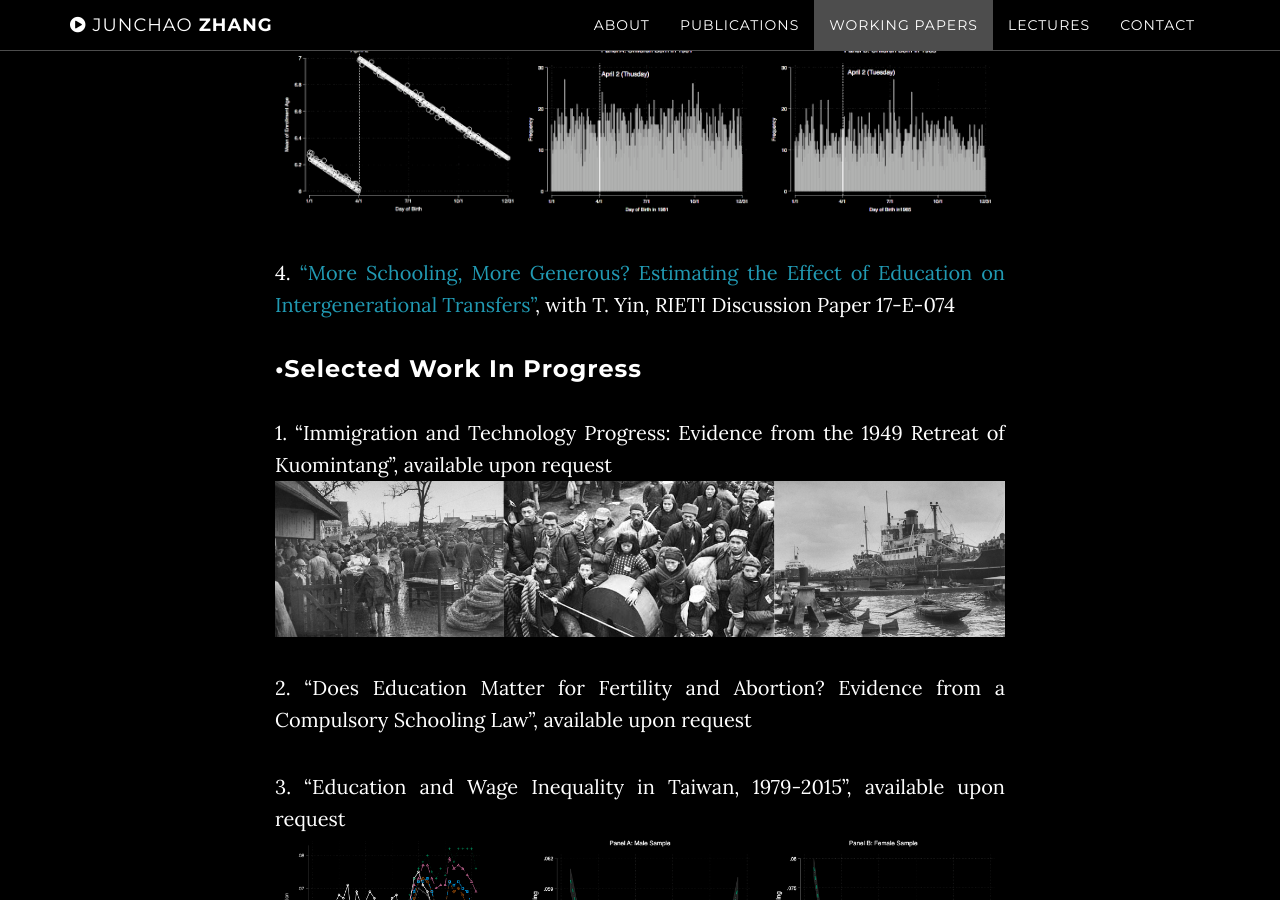
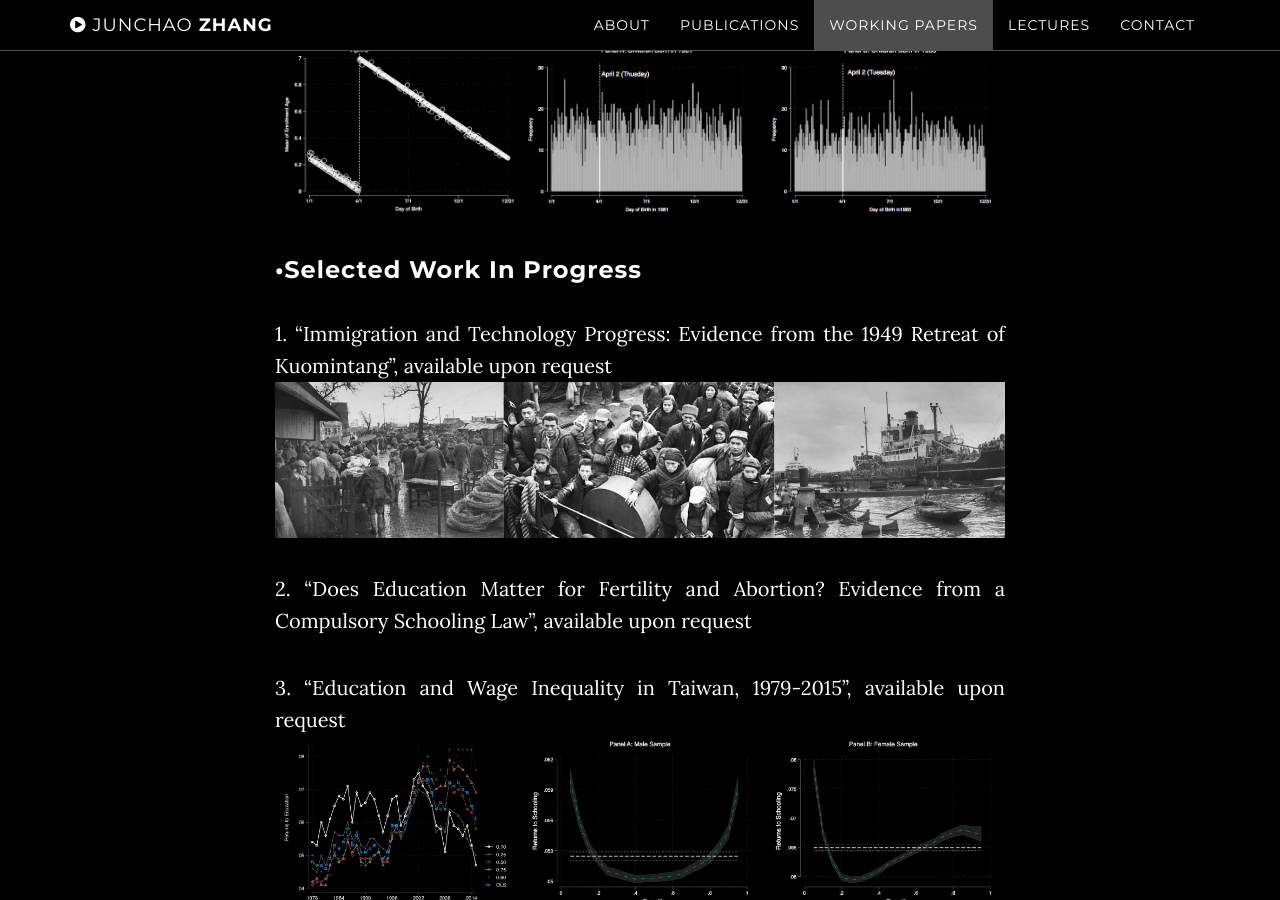
Before and after one commit to ztempest0218/ztempest0218.github.io, a Jekyll site: the page built from index.html, in a window 1280 px wide and 900 px high, scrolled down 2978 px. Built offline with Jekyll 4.4.1, drawn with Linux system fonts in a browser that asks for light colours.

Commit message:
Update workingpapers.html

```diff
--- a/_includes/workingpapers.html
+++ b/_includes/workingpapers.html
@@ -12,7 +12,6 @@
 <p>3. “Estimating Average Treatment Benefits of Delayed Primary School Enrollment: Regression Discontinuity Evidence from Japan”, available upon request<br />
 <img src="/img/enrollment.jpg" width=100% oncontextmenu="return false;" ondragstart="return false;">
 </p>
-<p>4. <a href="https://papers.ssrn.com/sol3/papers.cfm?abstract_id=3150212">“More Schooling, More Generous? Estimating the Effect of Education on Intergenerational Transfers”</a>, with T. Yin, RIETI Discussion Paper 17-E-074</p>
 
 <h3 align="left">•Selected Work in Progress</h3>
 <p>1. “Immigration and Technology Progress: Evidence from the 1949 Retreat of Kuomintang”, available upon request<br />
```
